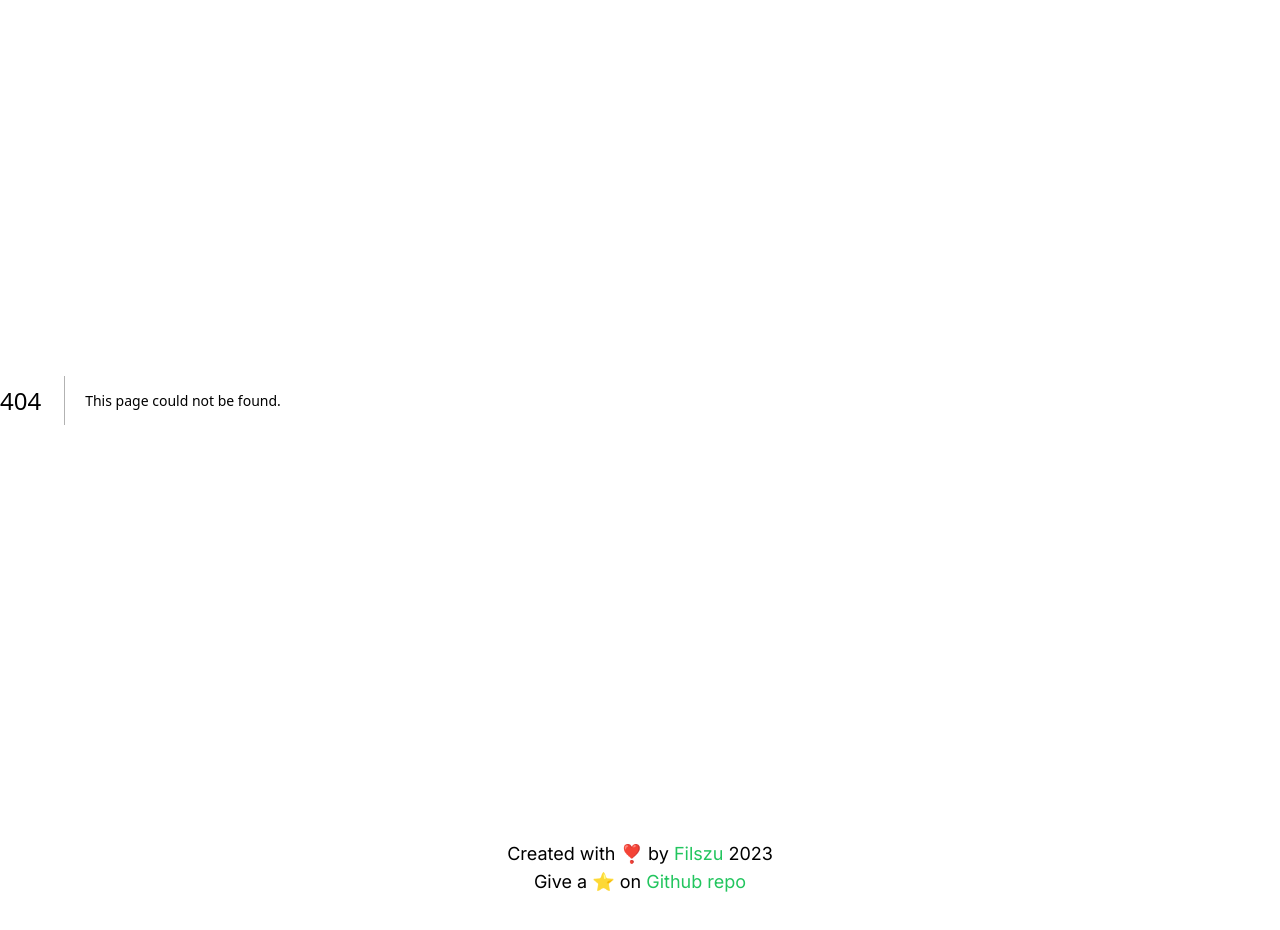
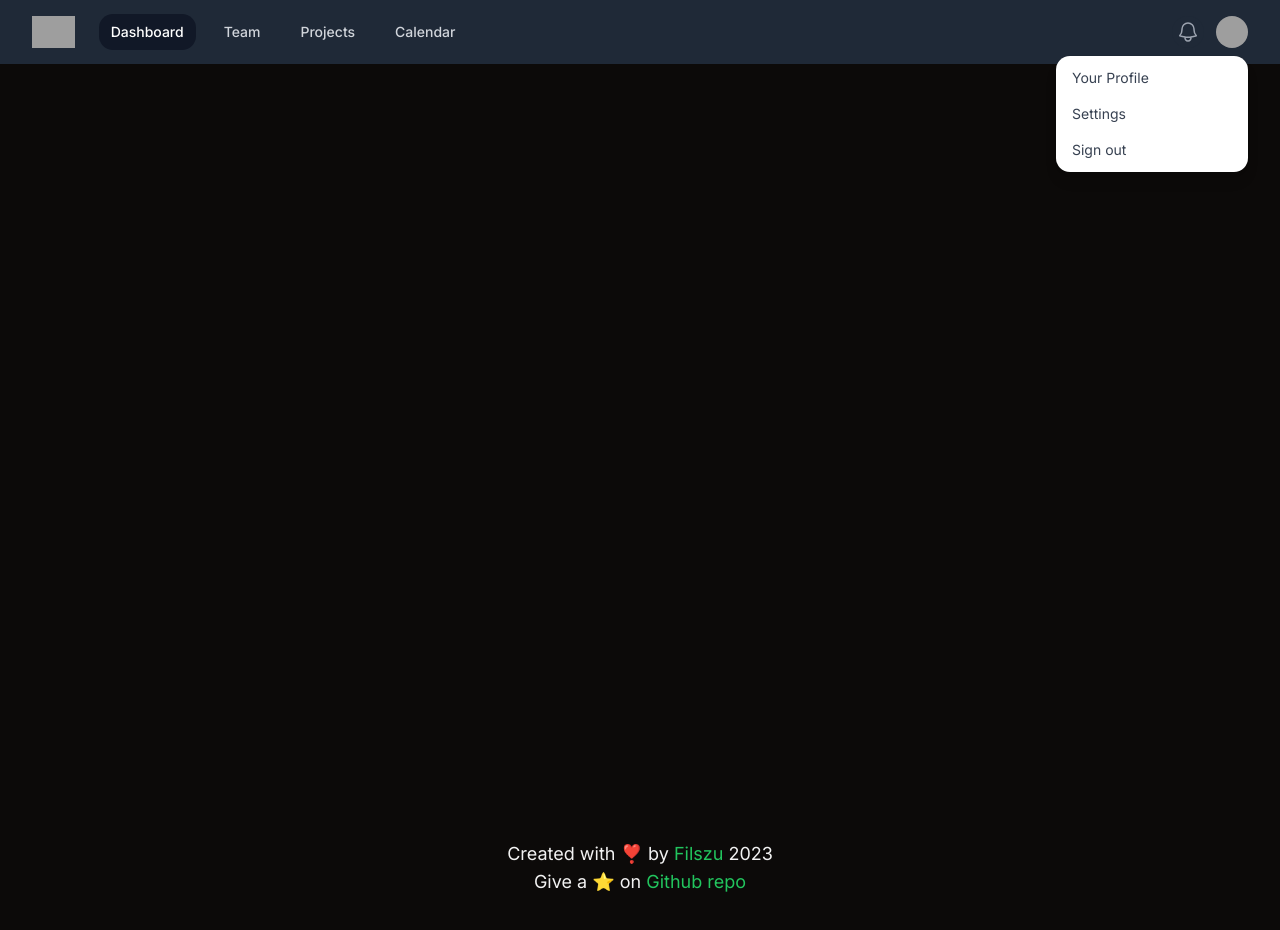
Before and after one commit to Filszu/LeadLoom, a Next.js app: page /dashboard in a window 1280 px wide. Before the commit this address had no page. Shown: the top 930 px of the page. Built offline with nearby package versions, Linux system fonts and the light colour scheme; grey boxes are pictures that could not be loaded.

Commit message:
basic nav

```diff
--- /dev/null
+++ b/app/dashboard/layout.tsx
@@ -0,0 +1,17 @@
+import Nav from "@/components/nav/Nav"
+
+
+export default function DashboardLayout({
+    children, // will be a page or nested layout
+  }: {
+    children: React.ReactNode
+  }) {
+    return (
+      <section className="w-full">
+        {/* Include shared UI here e.g. a header or sidebar */}
+        <Nav />
+
+        {children}
+      </section>
+    )
+  }
--- a/app/login/page.tsx
+++ b/app/login/page.tsx
@@ -25,7 +25,7 @@ export default function Login({
       return redirect('/login?message=Could not authenticate user')
     }
 
-    return redirect('/')
+    return redirect('/dashboard')
   }
 
   const signUp = async (formData: FormData) => {
--- /dev/null
+++ b/components/nav/Nav.tsx
@@ -0,0 +1,100 @@
+'use client'
+import React from 'react'
+
+const Nav = () => {
+  return (
+    <nav className="bg-gray-800">
+    <div className="mx-auto max-w-7xl px-2 sm:px-6 lg:px-8">
+      <div className="relative flex h-16 items-center justify-between">
+        <div className="absolute inset-y-0 left-0 flex items-center sm:hidden">
+          {/* <!-- Mobile menu button--> */}
+          <button type="button" className="relative inline-flex items-center justify-center rounded-md p-2 text-gray-400 hover:bg-gray-700 hover:text-white focus:outline-none focus:ring-2 focus:ring-inset focus:ring-white" aria-controls="mobile-menu" aria-expanded="false">
+            <span className="absolute -inset-0.5"></span>
+            <span className="sr-only">Open main menu</span>
+            {/* <!--
+              Icon when menu is closed.
+
+              Menu open: "hidden", Menu closed: "block"
+            --> */}
+            <svg className="block h-6 w-6" fill="none" viewBox="0 0 24 24" stroke-width="1.5" stroke="currentColor" aria-hidden="true">
+              <path stroke-linecap="round" stroke-linejoin="round" d="M3.75 6.75h16.5M3.75 12h16.5m-16.5 5.25h16.5" />
+            </svg>
+            {/* <!--
+              Icon when menu is open.
+
+              Menu open: "block", Menu closed: "hidden"
+            --> */}
+            <svg className="hidden h-6 w-6" fill="none" viewBox="0 0 24 24" stroke-width="1.5" stroke="currentColor" aria-hidden="true">
+              <path stroke-linecap="round" stroke-linejoin="round" d="M6 18L18 6M6 6l12 12" />
+            </svg>
+          </button>
+        </div>
+        <div className="flex flex-1 items-center justify-center sm:items-stretch sm:justify-start">
+          <div className="flex flex-shrink-0 items-center">
+            <img className="h-8 w-auto" src="https://tailwindui.com/img/logos/mark.svg?color=indigo&shade=500" alt="Your Company"/>
+          </div>
+          <div className="hidden sm:ml-6 sm:block">
+            <div className="flex space-x-4">
+              {/* <!-- Current: "bg-gray-900 text-white", Default: "text-gray-300 hover:bg-gray-700 hover:text-white" --> */}
+              <a href="#" className="bg-gray-900 text-white rounded-md px-3 py-2 text-sm font-medium" aria-current="page">Dashboard</a>
+              <a href="#" className="text-gray-300 hover:bg-gray-700 hover:text-white rounded-md px-3 py-2 text-sm font-medium">Team</a>
+              <a href="#" className="text-gray-300 hover:bg-gray-700 hover:text-white rounded-md px-3 py-2 text-sm font-medium">Projects</a>
+              <a href="#" className="text-gray-300 hover:bg-gray-700 hover:text-white rounded-md px-3 py-2 text-sm font-medium">Calendar</a>
+            </div>
+          </div>
+        </div>
+        <div className="absolute inset-y-0 right-0 flex items-center pr-2 sm:static sm:inset-auto sm:ml-6 sm:pr-0">
+          <button type="button" className="relative rounded-full bg-gray-800 p-1 text-gray-400 hover:text-white focus:outline-none focus:ring-2 focus:ring-white focus:ring-offset-2 focus:ring-offset-gray-800">
+            <span className="absolute -inset-1.5"></span>
+            <span className="sr-only">View notifications</span>
+            <svg className="h-6 w-6" fill="none" viewBox="0 0 24 24" stroke-width="1.5" stroke="currentColor" aria-hidden="true">
+              <path stroke-linecap="round" stroke-linejoin="round" d="M14.857 17.082a23.848 23.848 0 005.454-1.31A8.967 8.967 0 0118 9.75v-.7V9A6 6 0 006 9v.75a8.967 8.967 0 01-2.312 6.022c1.733.64 3.56 1.085 5.455 1.31m5.714 0a24.255 24.255 0 01-5.714 0m5.714 0a3 3 0 11-5.714 0" />
+            </svg>
+          </button>
+
+          {/* <!-- Profile dropdown --> */}
+          <div className="relative ml-3">
+            <div>
+              <button type="button" className="relative flex rounded-full bg-gray-800 text-sm focus:outline-none focus:ring-2 focus:ring-white focus:ring-offset-2 focus:ring-offset-gray-800" id="user-menu-button" aria-expanded="false" aria-haspopup="true">
+                <span className="absolute -inset-1.5"></span>
+                <span className="sr-only">Open user menu</span>
+                <img className="h-8 w-8 rounded-full" src="https://images.unsplash.com/photo-1472099645785-5658abf4ff4e?ixlib=rb-1.2.1&ixid=eyJhcHBfaWQiOjEyMDd9&auto=format&fit=facearea&facepad=2&w=256&h=256&q=80" alt=""/>
+              </button>
+            </div>
+{/*
+            <!--
+              Dropdown menu, show/hide based on menu state.
+
+              Entering: "transition ease-out duration-100"
+                From: "transform opacity-0 scale-95"
+                To: "transform opacity-100 scale-100"
+              Leaving: "transition ease-in duration-75"
+                From: "transform opacity-100 scale-100"
+                To: "transform opacity-0 scale-95"
+            --> */}
+            <div className="absolute right-0 z-10 mt-2 w-48 origin-top-right rounded-md bg-white py-1 shadow-lg ring-1 ring-black ring-opacity-5 focus:outline-none" role="menu" aria-orientation="vertical" aria-labelledby="user-menu-button" tabIndex={-1}>
+              {/* <!-- Active: "bg-gray-100", Not Active: "" --> */}
+              <a href="#" className="block px-4 py-2 text-sm text-gray-700" role="menuitem" tabIndex={-1} id="user-menu-item-0">Your Profile</a>
+              <a href="#" className="block px-4 py-2 text-sm text-gray-700" role="menuitem"  tabIndex={-1} id="user-menu-item-1">Settings</a>
+              <a href="#" className="block px-4 py-2 text-sm text-gray-700" role="menuitem"  tabIndex={-1} id="user-menu-item-2">Sign out</a>
+            </div>
+          </div>
+        </div>
+      </div>
+    </div>
+
+    {/* <!-- Mobile menu, show/hide based on menu state. --> */}
+    <div className="sm:hidden" id="mobile-menu">
+      <div className="space-y-1 px-2 pb-3 pt-2">
+        {/* <!-- Current: "bg-gray-900 text-white", Default: "text-gray-300 hover:bg-gray-700 hover:text-white" --> */}
+        <a href="#" className="bg-gray-900 text-white block rounded-md px-3 py-2 text-base font-medium" aria-current="page">Dashboard</a>
+        <a href="#" className="text-gray-300 hover:bg-gray-700 hover:text-white block rounded-md px-3 py-2 text-base font-medium">Team</a>
+        <a href="#" className="text-gray-300 hover:bg-gray-700 hover:text-white block rounded-md px-3 py-2 text-base font-medium">Projects</a>
+        <a href="#" className="text-gray-300 hover:bg-gray-700 hover:text-white block rounded-md px-3 py-2 text-base font-medium">Calendar</a>
+      </div>
+    </div>
+  </nav>
+  )
+}
+
+export default Nav
```
Also changed, not shown: app/dashboard/page.tsx (added, +11 -0 lines).
